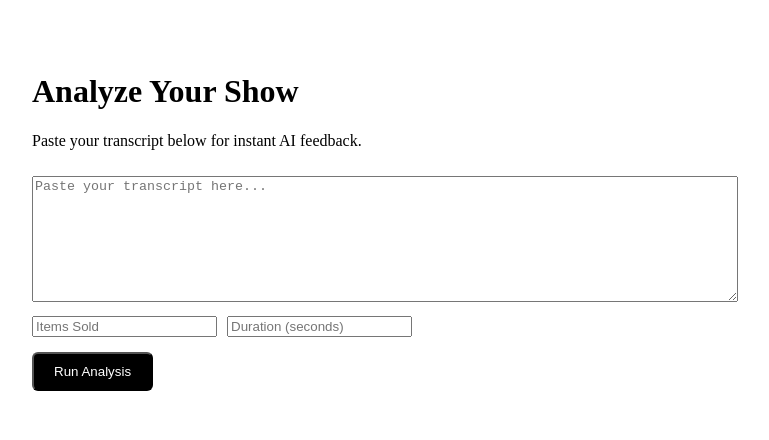
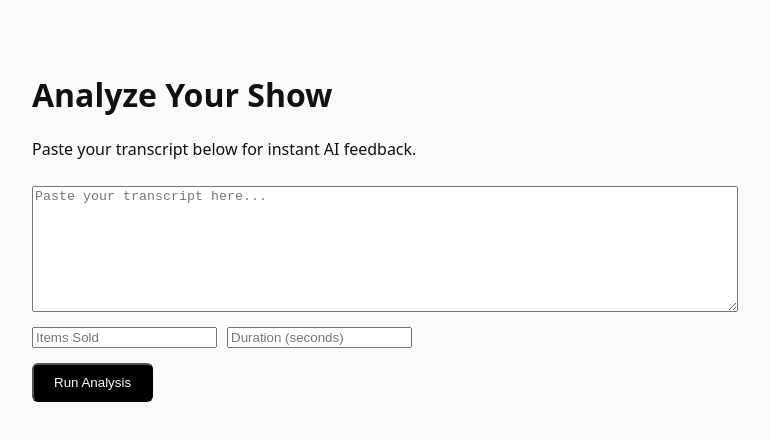
Before and after one commit to kuhnbrandyn/ShowPro-ai, a Next.js app: page /dashboard/upload in a window 1280 px wide. Shown: the top 440 px of the page, without its empty margins (258-1027 px from the left). Built offline with nearby package versions, Linux system fonts and the light colour scheme.

Commit message:
Create layout.tsx

```diff
--- /dev/null
+++ b/app/layout.tsx
@@ -0,0 +1,22 @@
+export const metadata = {
+  title: "ShowPro AI",
+  description: "AI-powered live selling performance coach",
+};
+
+export default function RootLayout({ children }: { children: React.ReactNode }) {
+  return (
+    <html lang="en">
+      <body
+        style={{
+          fontFamily: "system-ui, sans-serif",
+          background: "#fafafa",
+          color: "#111",
+          margin: 0,
+          padding: 0,
+        }}
+      >
+        {children}
+      </body>
+    </html>
+  );
+}
```
